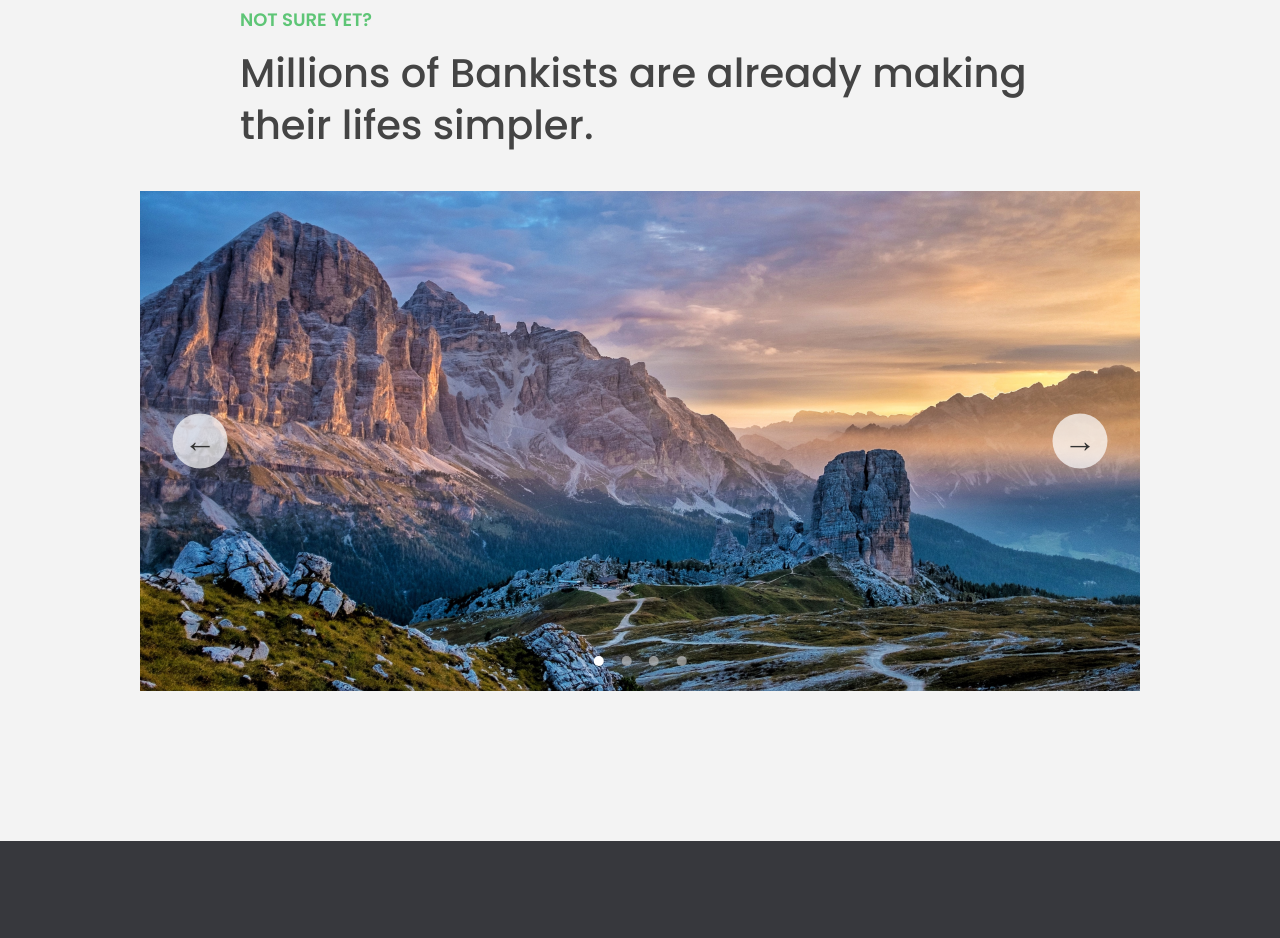
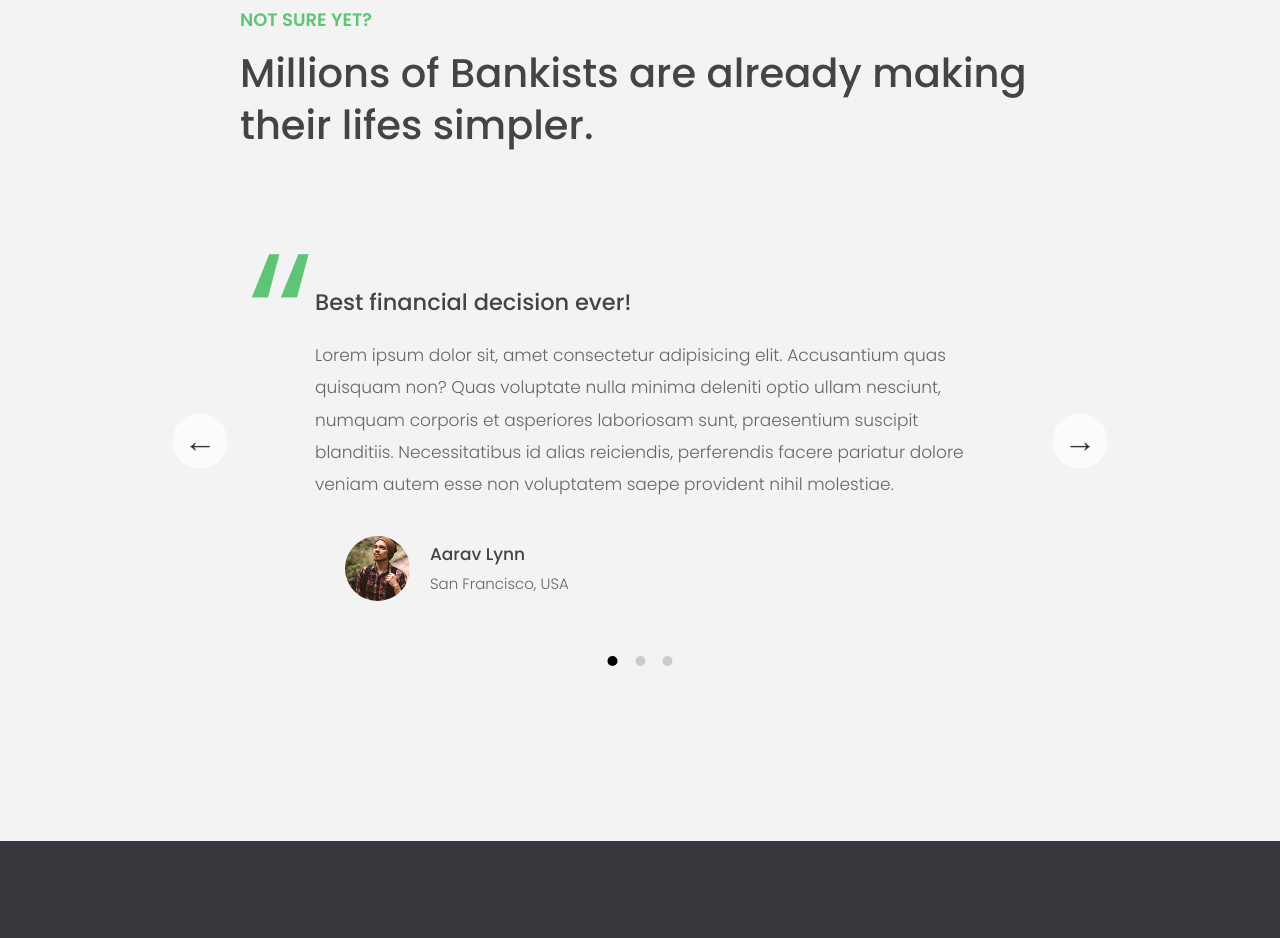
Before and after one commit to Esi-meci/Bankist-Website, a plain HTML site: page index.html in a window 1280 px wide. Shown: the part 3355-4293 px from the top of the page. Drawn offline with Linux system fonts and the light colour scheme.

Commit message:
making minor touch to the slider

```diff
--- a/index.html
+++ b/index.html
@@ -217,7 +217,7 @@
       </div>
 
       <div class="slider">
-        <!-- <div class="slide slide--1">
+        <div class="slide slide--1">
           <div class="testimonial">
             <h5 class="testimonial__header">Best financial decision ever!</h5>
             <blockquote class="testimonial__text">
@@ -275,12 +275,12 @@
               <p class="testimonial__location">Lisbon, Portugal</p>
             </address>
           </div>
-        </div> -->
+        </div>
 
-        <div class="slide"><img src="img/img-1.jpg" alt="Photo 1" /></div>
+        <!-- <div class="slide"><img src="img/img-1.jpg" alt="Photo 1" /></div>
         <div class="slide"><img src="img/img-2.jpg" alt="Photo 2" /></div>
         <div class="slide"><img src="img/img-3.jpg" alt="Photo 3" /></div>
-        <div class="slide"><img src="img/img-4.jpg" alt="Photo 4" /></div>
+        <div class="slide"><img src="img/img-4.jpg" alt="Photo 4" /></div> -->
         <button class="slider__btn slider__btn--left">&larr;</button>
         <button class="slider__btn slider__btn--right">&rarr;</button>
         <div class="dots"></div>
--- a/style.css
+++ b/style.css
@@ -458,7 +458,9 @@ h4 {
 }
 
 .dots__dot--active {
-  background-color: #fff;
+  /* background-color: #fff; */
+  background-color: black;
+
   /* background-color: #888; */
   opacity: 1;
 }
```
